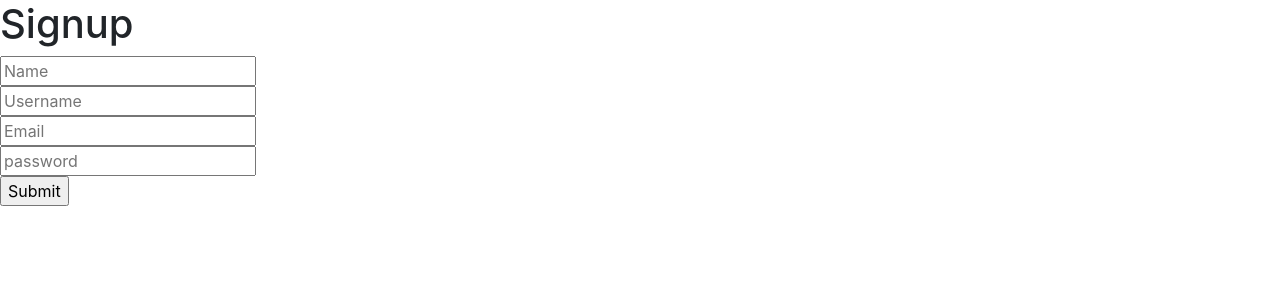
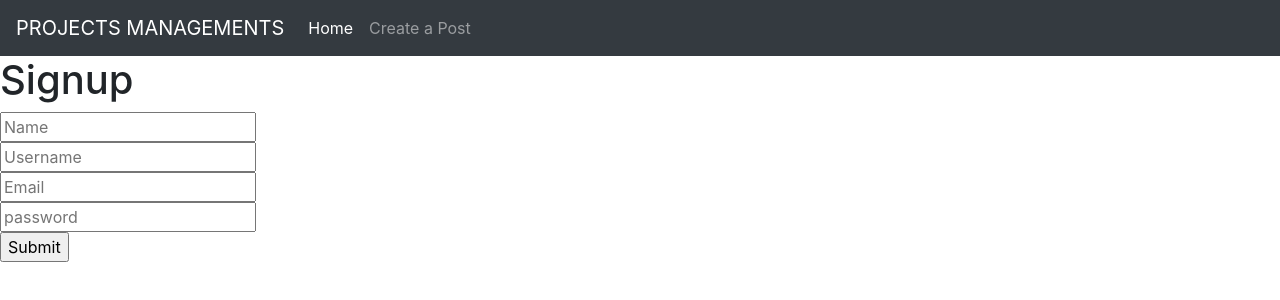
Before and after one commit to adilnm/projects-management-api, a React (Create React App) app in the folder client/: page /signup in a window 1280 px wide. Shown: the top 300 px of the page. Built offline with nearby package versions, Linux system fonts and the light colour scheme; no server answers.

Commit message:
add navbar to all the pages

```diff
--- a/client/src/Login.js
+++ b/client/src/Login.js
@@ -1,6 +1,7 @@
 import React, { Component } from 'react'
 import { connect } from 'react-redux';
 import login from './actions/login';
+import Navbar from './Navbar';
 
 class Login extends Component {
     constructor(){
@@ -32,6 +33,7 @@ class Login extends Component {
         return (
             <div>
                 {loggedin?history.push('/'):null}
+                <Navbar/>
                 <h1>Login</h1>
                 <form onSubmit={this.handleSubmit}>
                     <input onChange={this.handleChange} type="text" name="username" placeholder="Username"/><br/>
--- a/client/src/NewProject.js
+++ b/client/src/NewProject.js
@@ -1,6 +1,7 @@
 import React, { Component } from 'react'
 import createProject from './actions/createProject';
 import { connect } from 'react-redux';
+import Navbar from './Navbar';
 
 class NewProject extends Component {
     constructor() {
@@ -32,6 +33,7 @@ class NewProject extends Component {
         return (
             <div>
                 {!currentUser.logged_in?history.push('/login'):null}
+                <Navbar/>
                 <form onSubmit={this.handleSubmit}>
                     <input onChange={this.handleChange} type="text" name="title" placeholder="Title"/><br/>
                     <textarea onChange={this.handleChange} name="content" cols="30" rows="10" placeholder="Content"></textarea><br/>
--- a/client/src/Signup.js
+++ b/client/src/Signup.js
@@ -1,6 +1,7 @@
 import React, { Component } from 'react'
 import { connect } from 'react-redux';
 import auth from './actions/auth';
+import Navbar from './Navbar';
 
 class Signup extends Component {
     constructor() {
@@ -27,6 +28,7 @@ class Signup extends Component {
     render() {
         return (
             <div>
+                <Navbar/>
                 <h1>Signup</h1>
                 <form onSubmit={this.handleSubmit}>
                     <input onChange={this.handleChange} type="text" name="name" placeholder="Name" /><br />
```
